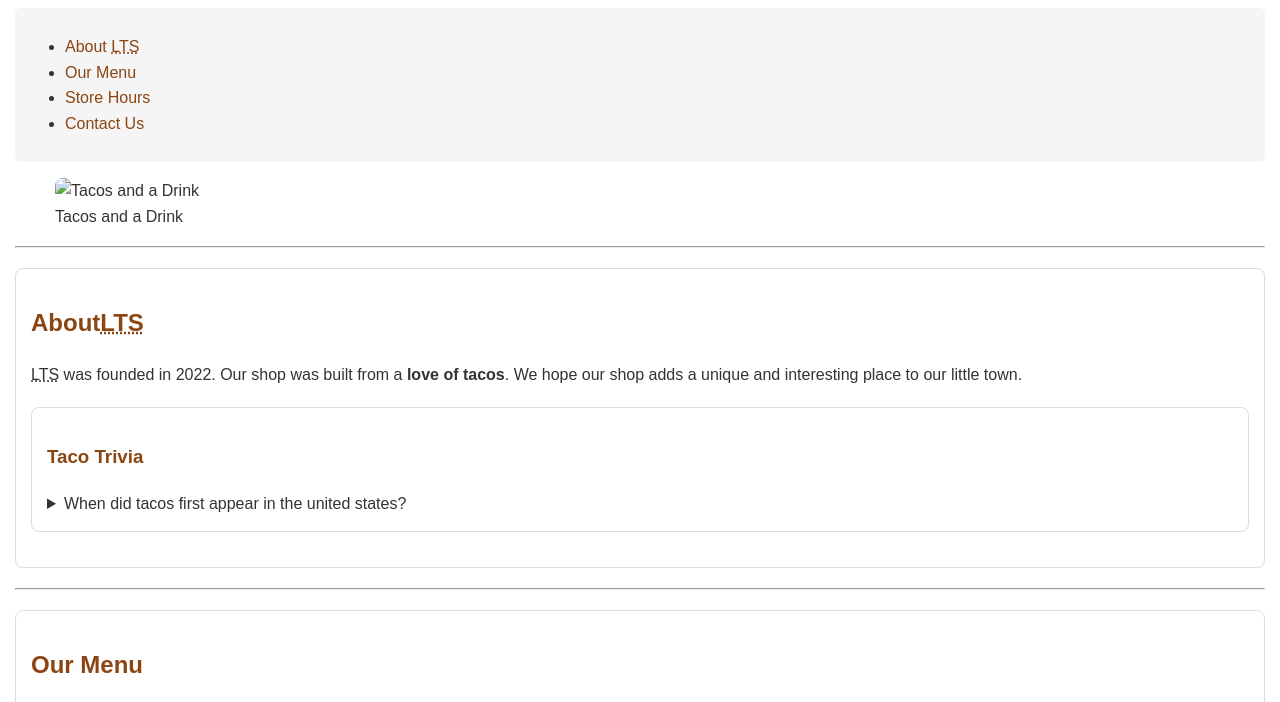
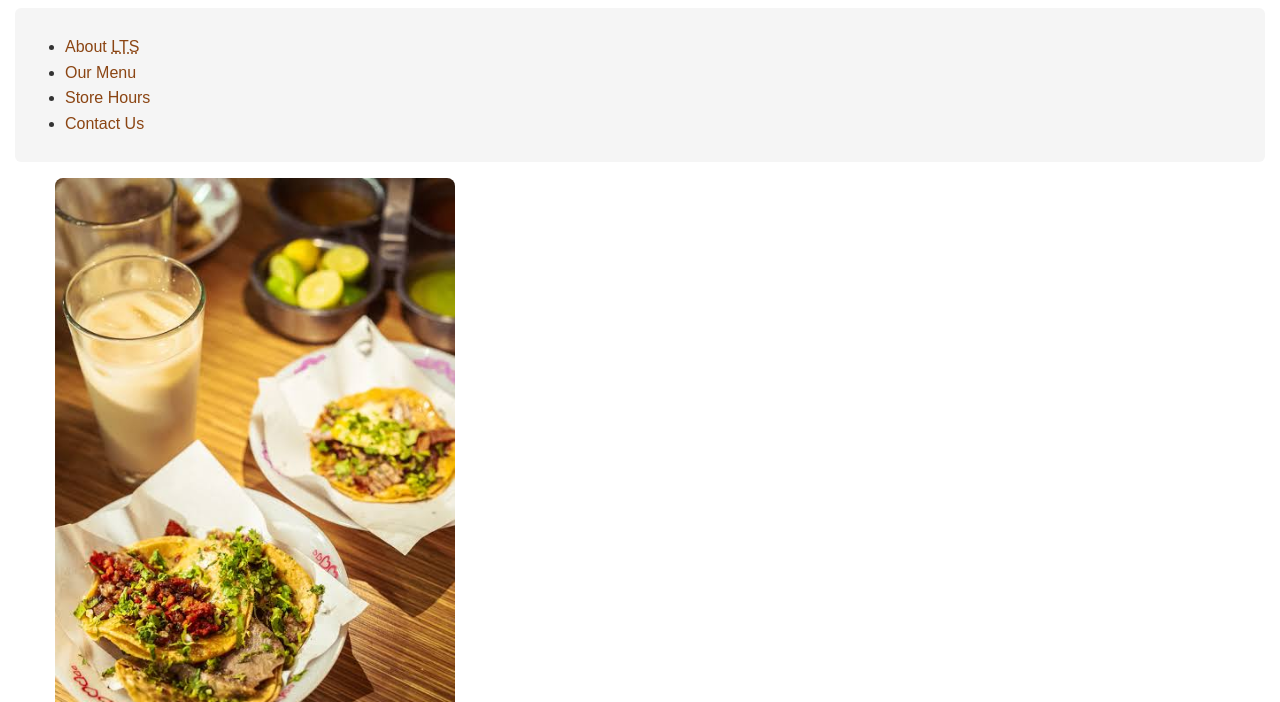
Before and after one commit to SathwikaChodavarapu/Little-Taco-Shop, a plain HTML site: page index.html in a window 1280 px wide. Shown: the part 86-788 px from the top of the page. Drawn offline with Linux system fonts and the light colour scheme; files that its build step writes are made by us from their sources.

Commit message:
Update index.html

```diff
--- a/index.html
+++ b/index.html
@@ -33,7 +33,7 @@
 
     </nav>
     <figure>
-    <img src="img/images.jpg" alt="Tacos and a Drink" title="We love tacos!" width="400" height="550">
+    <img src="images.jpg" alt="Tacos and a Drink" title="We love tacos!" width="400" height="550">
     <figcaption>
         Tacos and a Drink
     </figcaption>
```
